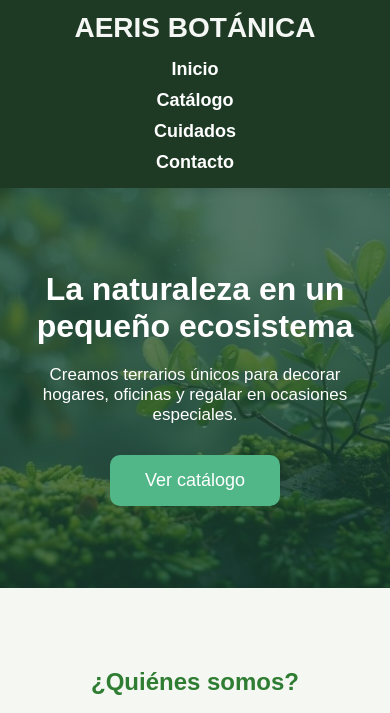
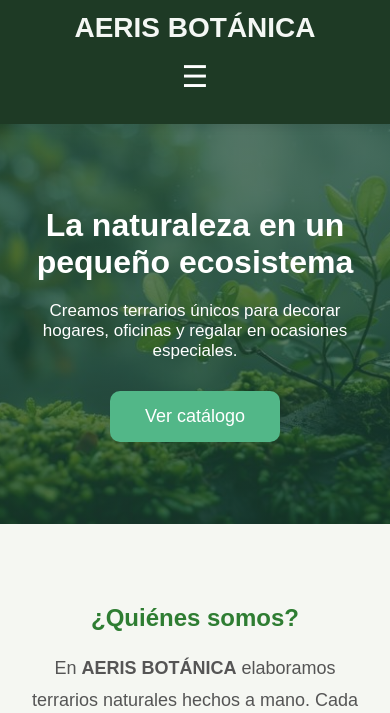
Before and after one commit to aerisbotanica/aerisbotanica, a plain HTML site: page index.html in a window 390 px wide. Shown: the part 78-791 px from the top of the page. Drawn offline with nearby package versions, Linux system fonts and the light colour scheme.

Commit message:
Add files via upload

```diff
--- a/estilos.css
+++ b/estilos.css
@@ -558,3 +558,53 @@ footer p{
     }
 
 }
+
+.menu-btn{
+    display:none;
+}
+
+@media (max-width:768px){
+
+    .menu-btn{
+
+        display:block;
+
+        font-size:30px;
+
+        background:none;
+
+        border:none;
+
+        cursor:pointer;
+
+        color:white;
+
+    }
+
+    #menu{
+
+        display:none;
+
+        flex-direction:column;
+
+        width:100%;
+
+        text-align:center;
+
+        margin-top:10px;
+
+    }
+
+    #menu.activo{
+
+        display:flex;
+
+    }
+
+    .header{
+
+        flex-direction:column;
+
+    }
+
+}
--- a/index.html
+++ b/index.html
@@ -15,18 +15,18 @@
         <h1>AERIS BOTÁNICA</h1>
     </div>
 
-    <nav>
+    <button class="menu-btn" onclick="toggleMenu()">
+☰
+</button>
 
-        <a href="index.html">Inicio</a>
+<nav id="menu">
 
-        <a href="#catalogo">Catálogo</a>
+    <a href="index.html">Inicio</a>
+    <a href="#catalogo">Catálogo</a>
+    <a href="#cuidados">Cuidados</a>
+    <a href="#contacto">Contacto</a>
 
-        <a href="#cuidados">Cuidados</a>
-
-        <a href="#contacto">Contacto</a>
-
-    </nav>
-
+</nav>
 </header>
 
     <section class="portada">
--- a/script.js
+++ b/script.js
@@ -215,3 +215,19 @@ Me interesa este terrario. 😊`;
 
     alert("La información del terrario se copió al portapapeles.");
 }
+
+function toggleMenu(){
+
+    let menu = document.getElementById("menu");
+
+    if(menu.classList.contains("activo")){
+
+        menu.classList.remove("activo");
+
+    }else{
+
+        menu.classList.add("activo");
+
+    }
+
+}
```
